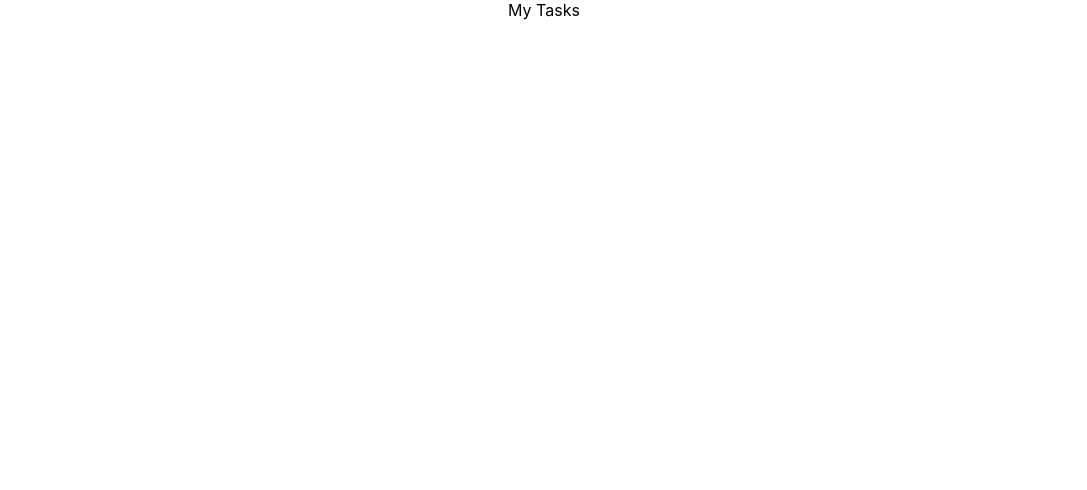
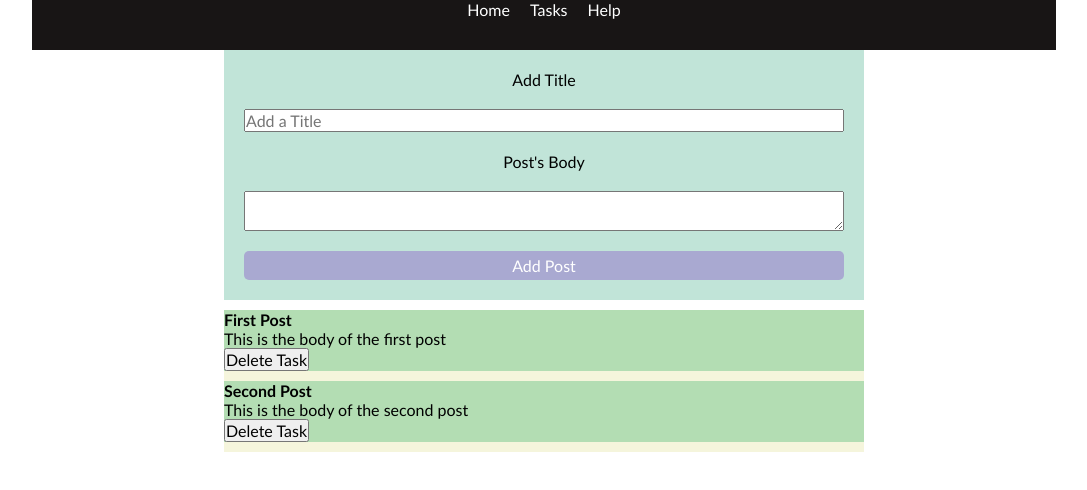
Before and after one commit to Tetka3/np-tasks, a React (Create React App) app: page / in a window 1280 px wide. Shown: the top 490 px of the page, without its empty margins (96-1183 px from the left). Built offline with nearby package versions, Linux system fonts and the light colour scheme.

Commit message:
first commit

```diff
--- a/src/App.jsx
+++ b/src/App.jsx
@@ -1,11 +1,14 @@
 import './App.css';
+import Home from './pages/Home';
 
 function App() {
+
+
   return (
-    <div className="App">
-      My Tasks
-    </div>
-  );
+    <>
+      <Home />
+    </>
+  )
 }
 
-export default App;
+export default App
```
